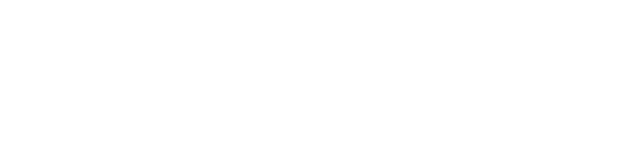
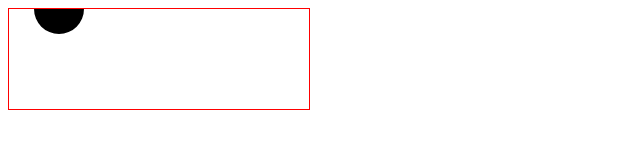
Before and after one commit to igortuag/svg-course, a plain HTML site: page svg-structure/viewport-viewbox.html in a window 1280 px wide. Shown: the whole page, without its empty margins (0-640 px from the left). Drawn offline with Linux system fonts and the light colour scheme.

Commit message:
add example of svg with viewBox

```diff
--- a/svg-structure/viewport-viewbox.html
+++ b/svg-structure/viewport-viewbox.html
@@ -1,10 +1,17 @@
 <!DOCTYPE html>
 <html lang="en">
-<head>
-  <title>Viewport and Viewbox</title>
-  <link rel="stylesheet" href="css/main.css">
-</head>
-<body>
-
-</body>
+  <head>
+    <title>Viewport and Viewbox</title>
+    <link rel="stylesheet" href="css/main.css" />
+  </head>
+  <body>
+    <svg
+      width="300"
+      height="100"
+      viewBox="0 0 300 100"
+      style="border: 1px solid red"
+    >
+      <circle r="25" cx="50" />
+    </svg>
+  </body>
 </html>
```
